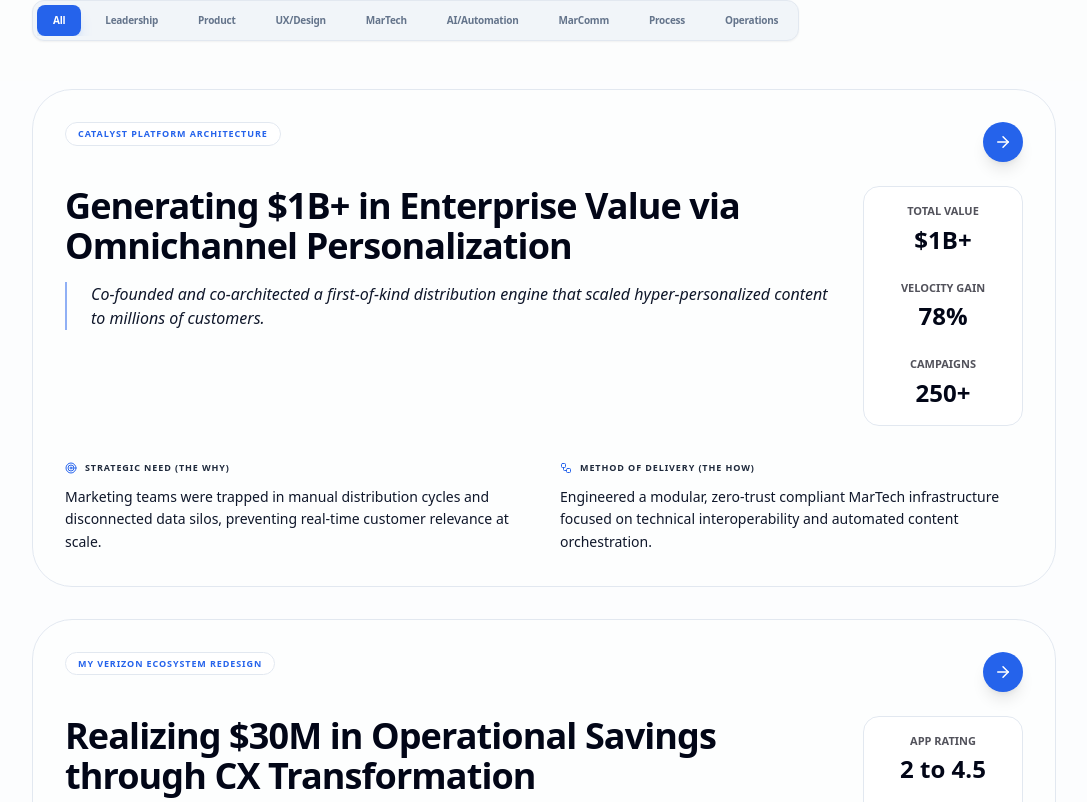
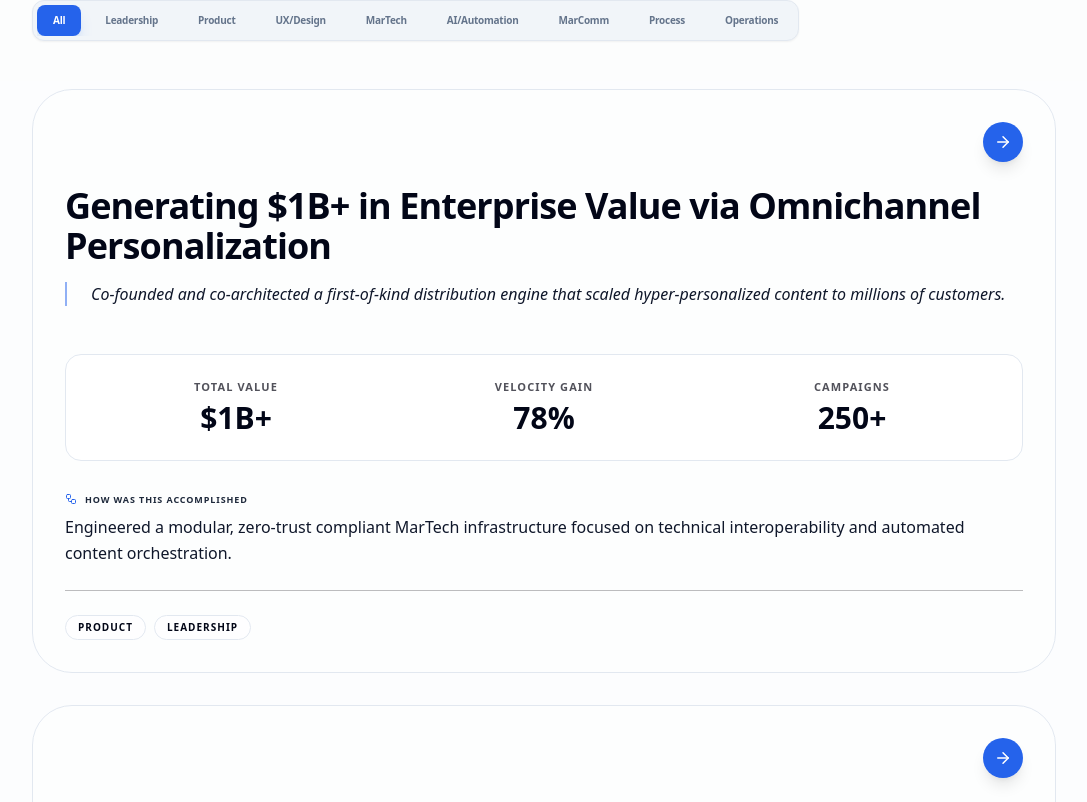
Before and after one commit to leblancns07/portfolio, a React (Vite) app: page / in a window 1280 px wide. Shown: the part 1698-2500 px from the top of the page, without its empty margins (96-1183 px from the left). Built offline with nearby package versions, Linux system fonts and the light colour scheme.

Commit message:
feat: initialize React application with `App.jsx` and generated build assets.

```diff
--- a/src/App.jsx
+++ b/src/App.jsx
@@ -146,7 +146,7 @@ const App = () => {
   const heroData = {
     h1: "Nick LeBlanc",
     h2: "I bring together product, marketing, and engineering to build systems at scale.",
-    body: "I have 20 years of enterprise-scale delivery across Global 500 organizations. I am the co-founder & designer of platforms generating $1B+ in value. I direct automation initiatives to multiply team velocity. I synthesize thinking frameworks to become the build impactful outcomes.",
+    body: "I have 20 years of enterprise experience across Global 500 organizations. I am a co-founder & the designer of platforms generating over $1B in value. I direct automation initiatives to multiply team velocity. I synthesize thinking frameworks to build impactful outcomes.",
     roleTags: ["Leadership", "Product", "UX/Design", "MarTech", "AI/Automation", "MarComm", "Process", "Operations"],
     imageUrl: "/profile_picture.png",
     whyMeText: "At my core, I care.\n\n I care about people, integrity, and purpose.\n\n I am a strategic thought leader focused on people-first values and innovation. It is my goal to help people feel connected through the tools they use, becoming advocates themselves.\n\n I study complexity to share simplicity. I believe sharing builds community. Become a trusted advocate for the user, grow their confidence, and everyone wins.\n\n I take pride in learning the functional areas that surround me. I have found that when the spokes are stronger, the wheel rolls better."
@@ -164,7 +164,7 @@ const App = () => {
     { year: "2004", title: "Technical Foundation", desc: "Began journey as a designer and developer. Awarded Top GPA in Class.", icon: <BookOpen size={16} /> },
     { year: "2006", title: "Sprint: Digital Ownership", desc: "Product Managed mobile web experience, building and deploying marketing campaigns.", icon: <Briefcase size={16} /> },
     { year: "2009", title: "The First Pivot", desc: "Shifted to Project Manager & UX Designer, creating enterprise care tools for agents and managing enterprise projects.", icon: <Sparkles size={16} /> },
-    { year: "2011", title: "Verizon: The CX Lens", desc: "Joined Verizon as UX Designer, Project Manager, and Product Owner, growing my skills.", icon: <Briefcase size={16} /> },
+    { year: "2011", title: "Verizon: CX Growth", desc: "Joined Verizon as UX Designer, Project Manager, and Product Owner, growing my skills.", icon: <Briefcase size={16} /> },
     { year: "2014", title: "The App Redesign", desc: "Analyzed, redesigned, and launched My Verizon App based on how customers used it.", icon: <Trophy size={16} /> },
     { year: "2016", title: "Leadership Foundation", desc: "Received BA in Applied Organizational Leadership emphasizing conflict resolution.", icon: <BookOpen size={16} /> },
     { year: "2016", title: "Beginning to Lead", desc: "Appointed Lead Product Manager, where I would create and orchestrate marketing communications.", icon: <ShieldCheck size={16} /> },
@@ -181,7 +181,7 @@ const App = () => {
       id: 1,
       title: "Generating $1B+ in Enterprise Value via Omnichannel Personalization",
       subtitle: "Catalyst Platform Architecture",
-      tags: ["Product", "MarTech"],
+      tags: ["Product", "Leadership"],
       bluf: "Co-founded and co-architected a first-of-kind distribution engine that scaled hyper-personalized content to millions of customers.",
       why: "Marketing teams were trapped in manual distribution cycles and disconnected data silos, preventing real-time customer relevance at scale.",
       how: "Engineered a modular, zero-trust compliant MarTech infrastructure focused on technical interoperability and automated content orchestration.",
@@ -196,7 +196,7 @@ const App = () => {
       id: 2,
       title: "Realizing $30M in Operational Savings through CX Transformation",
       subtitle: "My Verizon Ecosystem Redesign",
-      tags: ["Design / UX", "Product"],
+      tags: ["Product", "Leadership"],
       bluf: "Directed a top-to-bottom redesign of the flagship mobile experience, shifting app store sentiment from 2.0 to 4.5.",
       why: "Frictional user journeys and legacy UI were driving excessive support volume and significant customer retention costs.",
       how: "Applied Design Thinking and behavioral analytics to restructure core user flows and unify iOS/Android feature parity.",
@@ -211,7 +211,7 @@ const App = () => {
       id: 3,
       title: "Multiplying Team Velocity 200% with Agentic AI Pipelines",
       subtitle: "High-Velocity Workflow Automation",
-      tags: ["AI / Automation", "MarTech"],
+      tags: ["Product", "Leadership"],
       bluf: "Deployed autonomous AI agents to manage complex financial and marketing operations, replacing 24/7 manual oversight.",
       why: "Traditional planning cycles and governance workflows were too slow to match the speed of global enterprise shifts.",
       how: "Developed compliant SaaS-to-SaaS LLM integrations to turn complex governance processes into a scalable, automated service.",
@@ -230,18 +230,18 @@ const App = () => {
       icon: <Briefcase size={20} />,
       description: "Functional responsibilities I have performed.",
       items: [
-        { name: "Product Management", what: "x", why: "x", how: "x" },
-        { name: "Leadership", what: "x", why: "x", how: "x" },
-        { name: "UX/Design", what: "x", why: "x", how: "x" },
-        { name: "Operations/Automation", what: "x", why: "x", how: "x" },
-        { name: "Marketing Technology", what: "x", why: "x", how: "x" },
-        { name: "Project Management", what: "x", why: "x", how: "x" },
-        { name: "Marketing Communications", what: "x", why: "x", how: "x" },
-        { name: "Governance, Risk & Compliance", what: "x", why: "x", how: "x" },
-        { name: "Analytics", what: "x", why: "x", how: "x" },
-        { name: "Enterprise Architecture", what: "x", why: "x", how: "x" },
-        { name: "System Administration", what: "x", why: "x", how: "x" },
-        { name: "Finance Planning", what: "x", why: "x", how: "x" }
+        { name: "Product Management"},
+        { name: "Leadership"},
+        { name: "UX/Design"},
+        { name: "Operations/Automation"},
+        { name: "Marketing Technology"},
+        { name: "Project Management"},
+        { name: "Finance Planning"},
+        { name: "Marketing Communications"},
+        { name: "Analytics"},
+        { name: "Governance, Risk & Compliance"},
+        { name: "Enterprise Architecture"},
+        { name: "System Administration"},
       ]
     },
     {
@@ -591,7 +591,7 @@ const App = () => {
 
           <div className="w-full max-w-4xl">
             <div className={`p-8 md:p-12 ${t.cardBg} border ${t.cardBorder} ${t.cardHover} rounded-[2.5rem] md:rounded-[3.5rem] shadow-2xl relative overflow-hidden group/card transition-all duration-500`}>
-                <div className="relative flex flex-col items-start text-left">
+                <div className="relative flex flex-col items-center text-center">
                     <div className="flex items-center justify-center gap-5 md:gap-8 w-full">
                         <div className={`w-14 h-14 md:w-20 md:h-20 ${t.bg} border ${t.itemBorder} rounded-xl md:rounded-3xl flex items-center justify-center ${t.accentText} shadow-inner shrink-0 relative group/icon`}>
                           {React.cloneElement(journeyPoints[activeJourneyStep].icon, { size: isDarkMode ? 28 : 34 })}
@@ -645,8 +645,7 @@ const App = () => {
           <div className="grid gap-8">
             {filteredStudies.map((study) => (
               <div key={study.id} className={`relative ${t.cardBg} border ${t.cardBorder} ${t.cardHover} rounded-[2.5rem] overflow-hidden p-8 text-left transition-all`}>
-                <div className="flex justify-between items-start mb-6 gap-4">
-                  <div className={`${t.itemBg} ${t.accentText} rounded-full px-3 py-1 text-[9px] font-black uppercase tracking-widest border ${t.itemBorder} w-fit text-center`}>{study.subtitle}</div>
+                <div className="flex justify-end items-start mb-6 gap-4">
                   <button
                     onClick={() => setSelectedCaseStudy(study)}
                     className={`w-10 h-10 flex items-center justify-center ${t.accentBg} text-white rounded-full transition-all shadow-lg active:scale-95 shrink-0 ${t.accentHover}`}
@@ -655,31 +654,32 @@ const App = () => {
                     <ArrowRight size={18} />
                   </button>
                 </div>
-                <div className="flex flex-col md:flex-row justify-between items-start mb-8 gap-8">
-                  <div className="flex-1">
+                <div className="flex flex-col mb-8 gap-8">
+                  <div className="w-full">
                     <h3 className={`text-2xl md:text-4xl font-bold ${t.heading} mb-4 tracking-tight leading-tight`}>{study.title}</h3>
                     <p className={`${t.subheading} text-base font-medium border-l-2 ${t.accentBorder} pl-6 italic mb-4`}>{study.bluf}</p>
                   </div>
-                  <div className="w-full md:w-40 shrink-0">
-                    <div className={`p-3 md:p-4 ${t.itemBg} border ${t.itemBorder} rounded-2xl grid grid-cols-3 md:grid-cols-1 gap-2 md:space-y-4`}>
+                  <div className="w-full">
+                    <div className={`p-4 md:p-6 ${t.itemBg} border ${t.itemBorder} rounded-2xl grid grid-cols-3 gap-4 w-full`}>
                         {study.results.map((r, i) => (
                           <div key={i} className="text-center">
-                            <div className="text-[10px] md:text-[11px] uppercase font-bold text-zinc-600 mb-1">{r.metric}</div>
-                            <div className={`text-xl md:text-2xl font-bold ${t.heading}`}>{r.outcome}</div>
+                            <div className="text-[10px] md:text-[11px] uppercase font-bold text-zinc-600 mb-1 tracking-widest">{r.metric}</div>
+                            <div className={`text-xl md:text-3xl font-black ${t.heading} tabular-nums`}>{r.outcome}</div>
                           </div>
                         ))}
                     </div>
                   </div>
                 </div>
-                <div className="grid md:grid-cols-2 gap-8 text-sm">
+                <div>
                   <section>
-                    <div className={`text-[9px] font-black ${t.text} uppercase tracking-widest mb-2 flex items-center gap-2`}><Target size={12} className={t.accentText} /> Strategic Need (The Why)</div>
-                    <p className={`${t.subheading} leading-relaxed`}>{study.why}</p>
-                  </section>
-                  <section>
-                    <div className={`text-[9px] font-black ${t.text} uppercase tracking-widest mb-2 flex items-center gap-2`}><Workflow size={12} className={t.accentText} /> Method of Delivery (The How)</div>
+                    <div className={`text-[9px] font-black ${t.text} uppercase tracking-widest mb-2 flex items-center gap-2`}><Workflow size={12} className={t.accentText} /> How was this accomplished</div>
                     <p className={`${t.subheading} leading-relaxed`}>{study.how}</p>
                   </section>
+                </div>
+                <div className="flex flex-wrap gap-2 mt-6 pt-6 border-t border-zinc-800/30">
+                  {study.tags && study.tags.map((tag, i) => (
+                    <div key={i} className={`px-3 py-1 ${t.cardBg} border ${t.cardBorder} rounded-full text-[10px] font-bold ${t.heading} uppercase tracking-widest text-center`}>{tag}</div>
+                  ))}
                 </div>
               </div>
             ))}
@@ -947,9 +947,7 @@ const App = () => {
               <X size={20} />
             </button>
             <div className="p-8 overflow-y-auto scrollbar-hide pt-16 md:pt-14">
-              {/* Header section constrained to match metrics width */}
               <div className="max-w-4xl mx-auto w-full mb-12">
-                <div className={`${t.modalCardBg} ${t.accentText} rounded-full px-4 py-1.5 text-[9px] font-black uppercase tracking-widest border ${t.itemBorder} mb-4 w-fit flex items-center justify-center text-center`}>{selectedCaseStudy.subtitle}</div>
                 <h2 className={`text-2xl md:text-5xl font-bold ${t.heading} tracking-tight leading-tight`}>{selectedCaseStudy.title}</h2>
               </div>
 
@@ -975,6 +973,12 @@ const App = () => {
 
                 <section><div className={`flex items-center gap-3 ${t.text} mb-4 font-black uppercase tracking-widest text-[10px]`}><Target size={14} className={t.accentText} /> Strategic Need (The Why)</div><p className={`${t.subheading} text-base leading-relaxed`}>{selectedCaseStudy.why}</p></section>
                 <section><div className={`flex items-center gap-3 ${t.text} mb-4 font-black uppercase tracking-widest text-[10px]`}><Workflow size={14} className={t.accentText} /> Method of Delivery (The How)</div><p className={`${t.subheading} text-base leading-relaxed`}>{selectedCaseStudy.how}</p></section>
+
+                <div className="flex flex-wrap gap-2 mt-8 pt-8 border-t border-zinc-800/30">
+                  {selectedCaseStudy.tags && selectedCaseStudy.tags.map((tag, i) => (
+                    <div key={i} className={`px-3 py-1 ${t.cardBg} border ${t.cardBorder} rounded-full text-[10px] font-bold ${t.heading} uppercase tracking-widest text-center`}>{tag}</div>
+                  ))}
+                </div>
               </div>
             </div>
           </div>
@@ -994,7 +998,7 @@ const App = () => {
               </button>
 
               <div className="mt-12 mb-8 flex flex-col items-center w-full">
-                <h2 className={`text-4xl md:text-5xl font-bold ${t.heading} mb-8 tracking-tighter text-center`}>Why Me?</h2>
+                <h2 className={`text-4xl md:text-5xl font-bold ${t.heading} mb-8 tracking-tighter text-center`}>About Me</h2>
                 <div className="max-w-xl w-full">
                   <p className={`${t.subheading} text-lg md:text-xl leading-relaxed italic text-center border-t-2 ${t.accentBorder} pt-8 mb-12 whitespace-pre-line`}>
                     {heroData.whyMeText}
```
Also changed, not shown: 5 other files (tests, documents, lock files or other folders).
